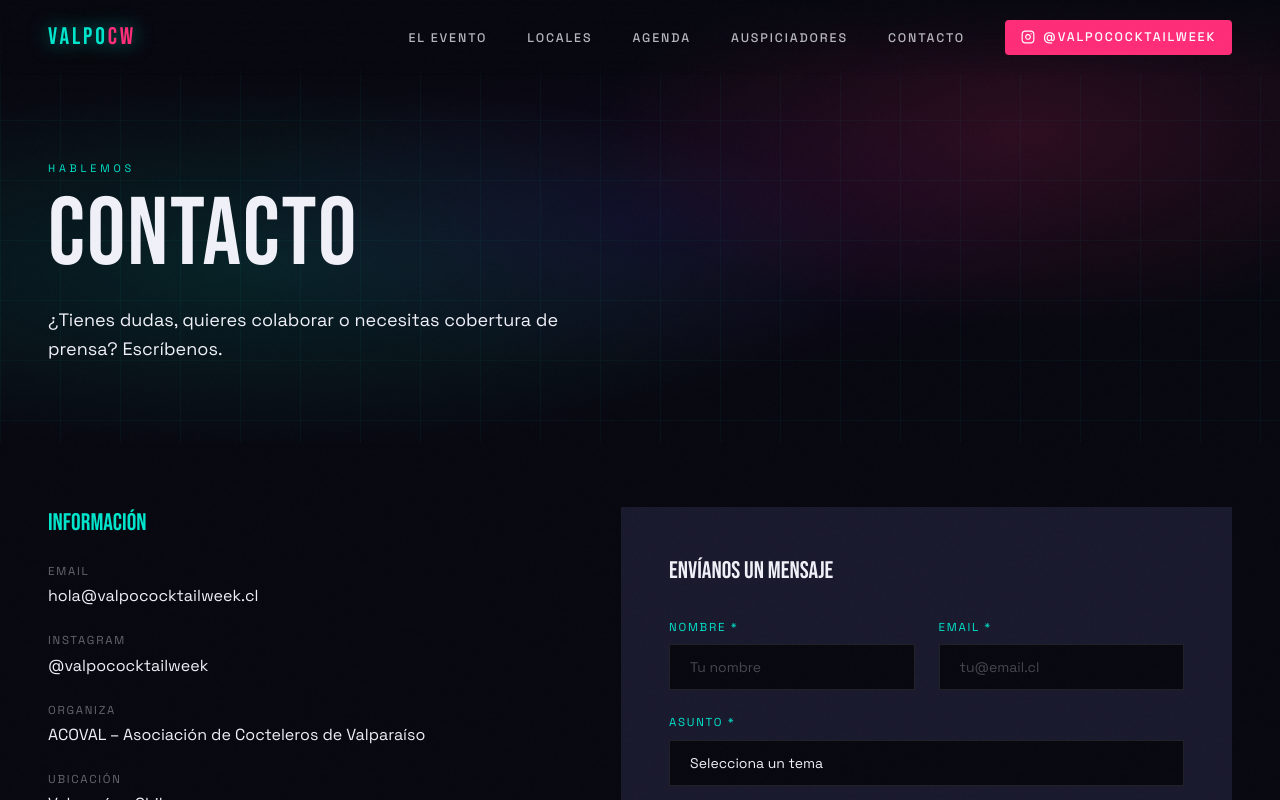
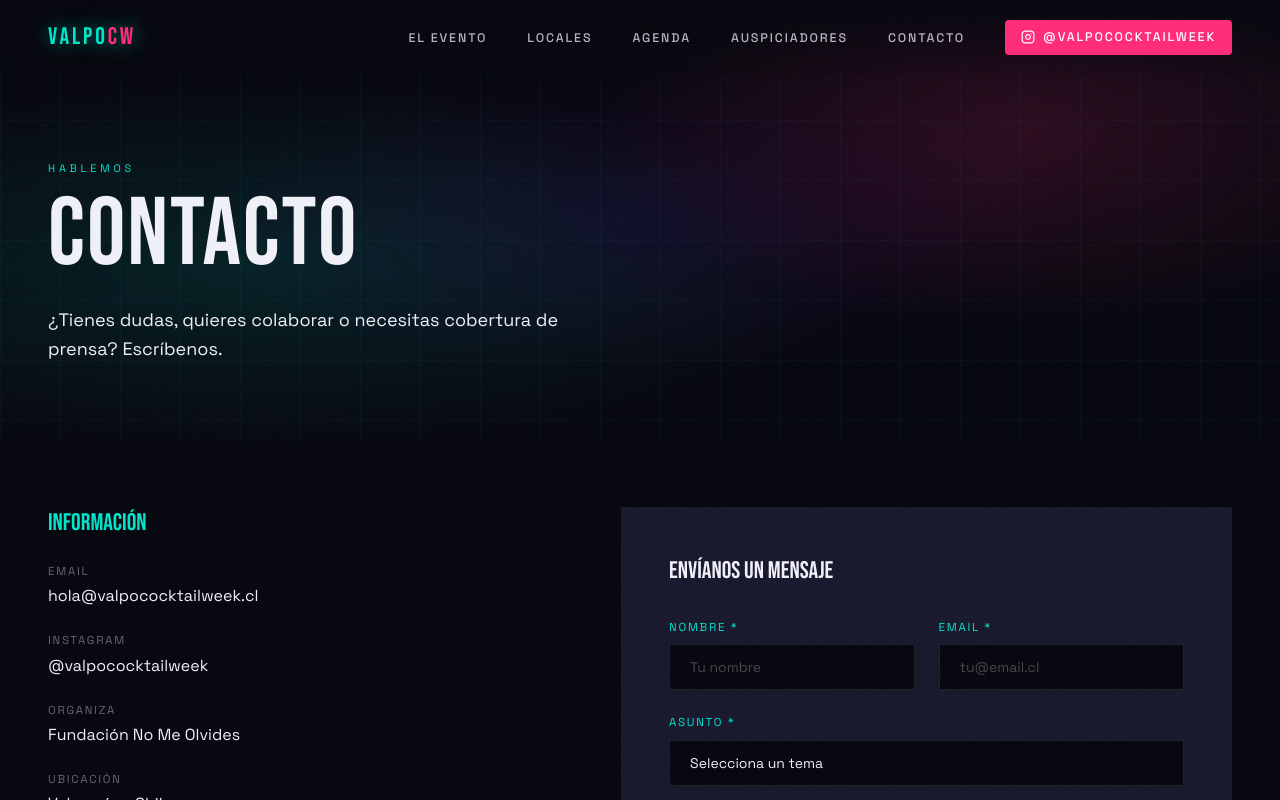
Before and after one commit to JPPinkyLabs/ValpoCW, a Next.js app: page /contacto in a window 1280 px wide. Shown: the top 800 px of the page. Built offline with nearby package versions, Linux system fonts and the light colour scheme.

Commit message:
FNMO en Contacto

```diff
--- a/src/app/contacto/page.tsx
+++ b/src/app/contacto/page.tsx
@@ -56,7 +56,7 @@
                     <p className="text-[0.72rem] tracking-[0.15em] uppercase opacity-40 mb-1">
                       Organiza
                     </p>
-                    <p>ACOVAL – Asociación de Cocteleros de Valparaíso</p>
+                    <p>Fundación No Me Olvides</p>
                   </div>
                   <div>
                     <p className="text-[0.72rem] tracking-[0.15em] uppercase opacity-40 mb-1">
```
